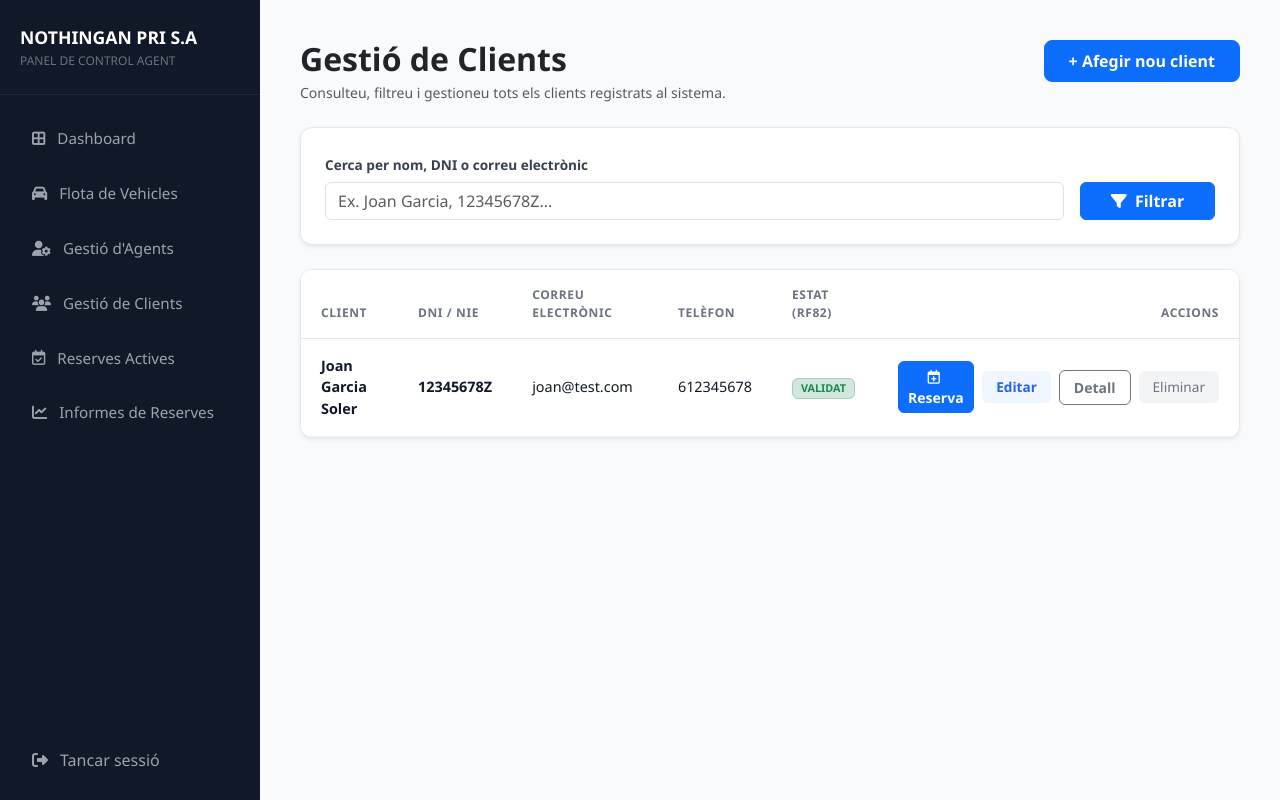
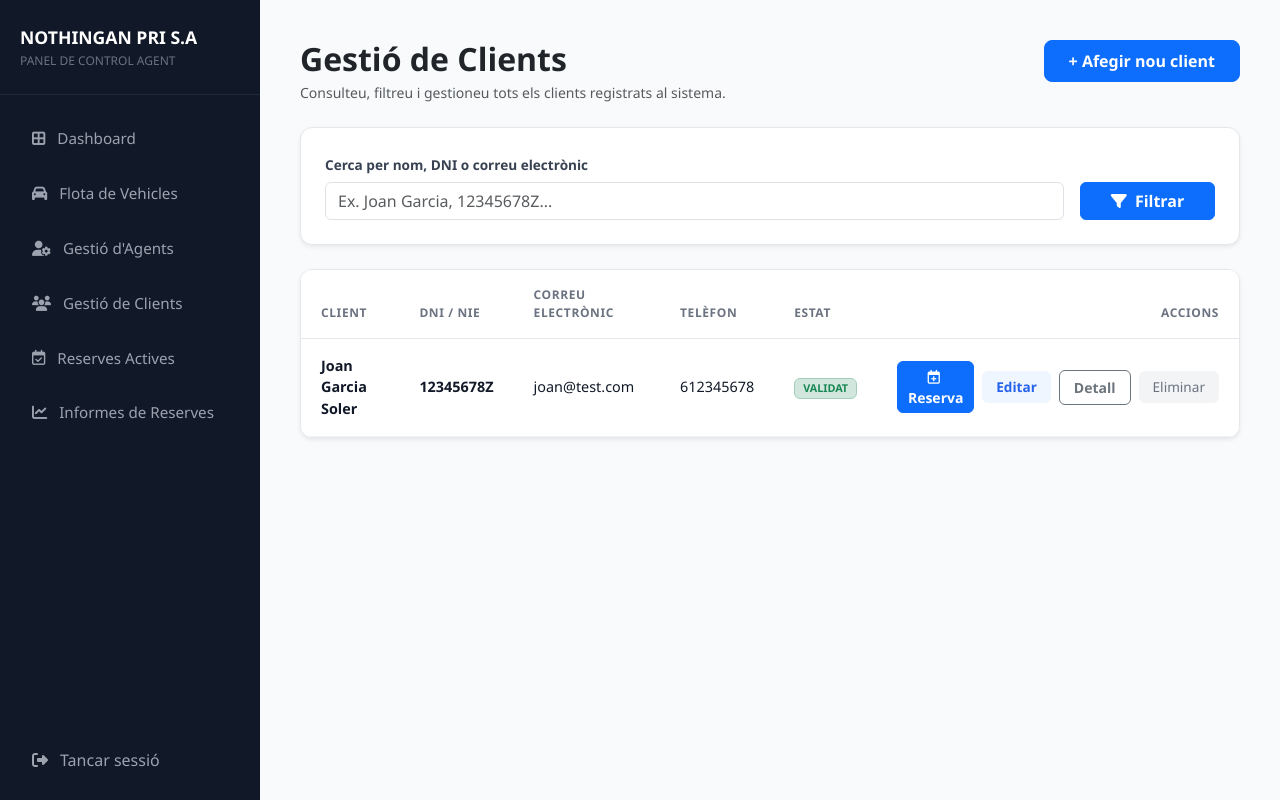
Before and after one commit to banfruns-ban/Nothingan-Pri-S.A., a Spring Boot app: page /dashboard/clients in a window 1280 px wide. Run offline with Spring Boot 4, Linux system fonts and the light colour scheme; the visitor is signed in with stand-in values (Sample User, id 1); some of the project's set-up classes (security, data sources, template engines, error pages and the like) are left out, and stand-ins take their place; some libraries are stand-ins or nearby versions.

Commit message:
Eliminar alerta redundate y quitar texto innecesario de la lista de clientes.

```diff
--- a/src/main/resources/templates/client/llistaClients.html
+++ b/src/main/resources/templates/client/llistaClients.html
@@ -73,7 +73,7 @@
                         <th>DNI / NIE</th>
                         <th>CORREU ELECTRÒNIC</th>
                         <th>TELÈFON</th>
-                        <th>ESTAT (RF82)</th>
+                        <th>ESTAT</th>
                         <th class="text-end">ACCIONS</th>
                     </tr>
                 </thead>
--- a/src/main/resources/templates/login.html
+++ b/src/main/resources/templates/login.html
@@ -53,10 +53,6 @@
                     </div>
                     <div th:if="${param.logout}" class="alert alert-success">
                         Sessió tancada correctament.
-                    </div>
-
-                    <div class="alert alert-warning" role="note">
-                        Els comptes de client requereixen validació abans de poder iniciar sessió.
                     </div>
 
                     <div class="form-group">
```
